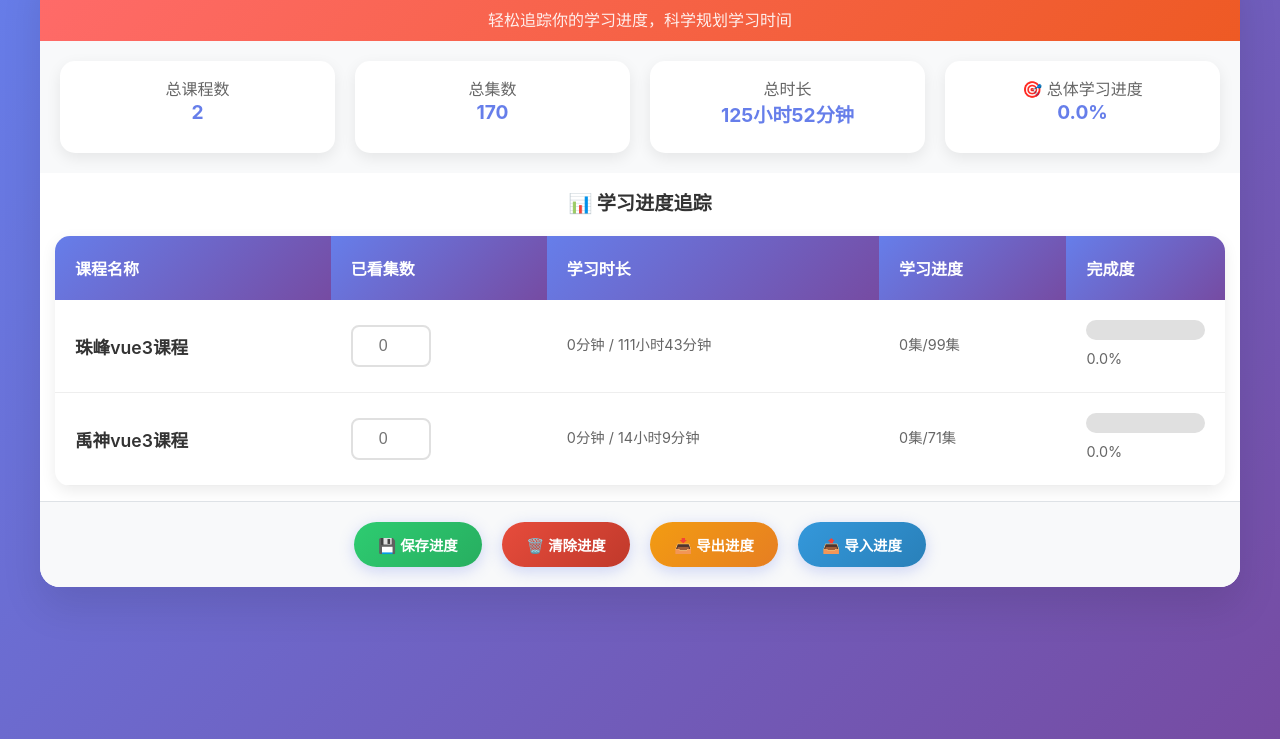
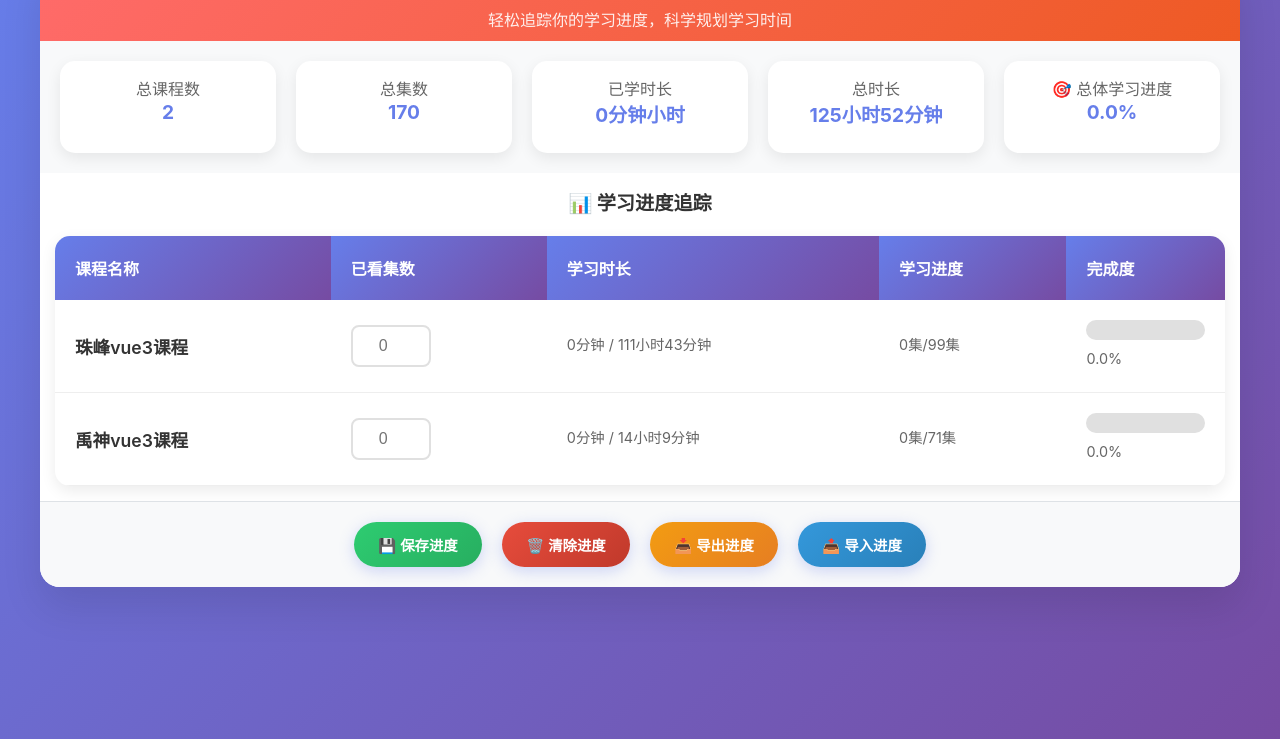
Before and after one commit to Newcy4/bilibili-course-tracker, a website: page index.html in a window 1280 px wide. Shown: the part 61-800 px from the top of the page. Drawn offline with Linux system fonts and the light colour scheme.

Commit message:
添加总学习时间

```diff
--- a/index.html
+++ b/index.html
@@ -299,6 +299,10 @@
                     <div class="stat-number" id="totalEpisodes">0</div>
                 </div>
                 <div class="stat-card">
+                    <div class="stat-label">已学时长</div>
+                    <div class="stat-number" id="totalWatchedDuration">0小时</div>
+                </div>
+                <div class="stat-card">
                     <div class="stat-label">总时长</div>
                     <div class="stat-number" id="totalDuration">0小时</div>
                 </div>
--- a/index.js
+++ b/index.js
@@ -208,6 +208,7 @@ function calculateProgress() {
     // 基于时长更新总体进度
     const overallProgress = totalDuration > 0 ? (totalWatchedDuration / totalDuration) * 100 : 0;
     document.getElementById('overallProgress').textContent = `${overallProgress.toFixed(1)}%`;
+    document.getElementById('totalWatchedDuration').textContent = `${formatDuration(totalWatchedDuration)}小时`;
 
     // 显示详细统计信息
     console.log('学习进度统计:');
```
Also changed, not shown: 1 other file.
